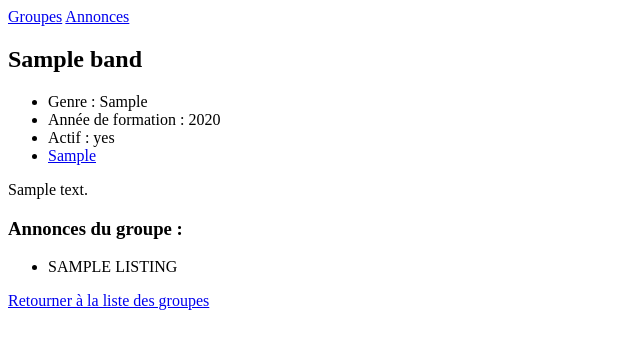
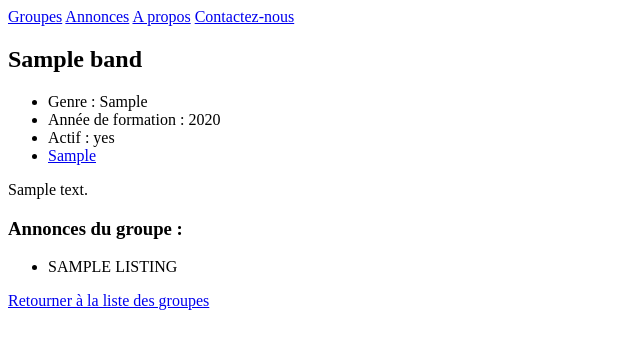
Before and after one commit to nicolas-goasguen/training-django-intermediate, a Django app: template merchex/listings/templates/listings/band_detail.html in a window 1280 px wide. Shown: the top 349 px of the page, without its empty margins (0-640 px from the left). Run offline with Django 5.2, Linux system fonts and the light colour scheme; the template is opened without the code that fills it: most values are stand-ins (such as "Sample title", 1, 10 or a date in 2020).

Commit message:
add about-us and contact-us views to navbar

```diff
--- a/merchex/listings/templates/listings/base.html
+++ b/merchex/listings/templates/listings/base.html
@@ -7,6 +7,8 @@
        <nav>
          <a href="{% url 'band-list' %}">Groupes</a>
          <a href="{% url 'listing-list' %}">Annonces</a>
+         <a href="{% url 'about' %}">A propos</a>
+         <a href="{% url 'contact' %}">Contactez-nous</a>
        </nav>
        {% block content %}{% endblock %}
     </body>
--- a/merchex/merchex/urls.py
+++ b/merchex/merchex/urls.py
@@ -24,7 +24,7 @@ urlpatterns = [
     path('bands/<int:band_id>/', views.band_detail, name='band-detail'),
     path('listings/', views.listing_list, name='listing-list'),
     path('listings/<int:listing_id>', views.listing_detail, name='listing-detail'),
-    path('about-us/', views.about),
+    path('about-us/', views.about, name='about'),
     path('contact-us/', views.contact, name='contact'),
     path('email-sent/', views.email_sent, name='email-sent'),
 ]
```
